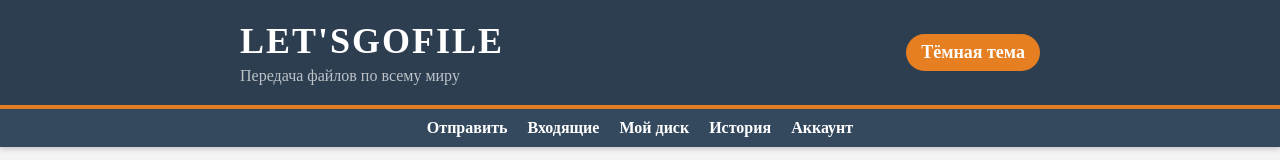
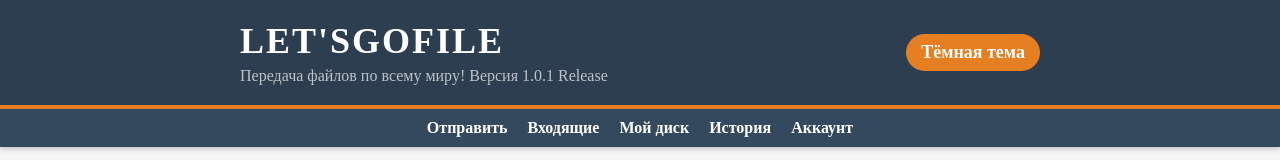
Before and after one commit to sultanjorostaff2012-a11y/letsgofile, a plain HTML site: page index.html in a window 1280 px wide. Shown: the top 160 px of the page. Drawn offline with nearby package versions, Linux system fonts and the light colour scheme.

Commit message:
Add files via upload

```diff
--- a/index.html
+++ b/index.html
@@ -12,7 +12,9 @@
         <div class="header-content">
             <div>
                 <h1>Let'sGoFile</h1>
-                <p>Передача файлов по всему миру</p>
+                <p>Передача файлов по всему миру!
+                    Версия 1.0.1 Release
+                </p>
             </div>
             <button class="theme-toggle" onclick="toggleTheme()" id="themeBtn">Тёмная тема</button>
         </div>
```
